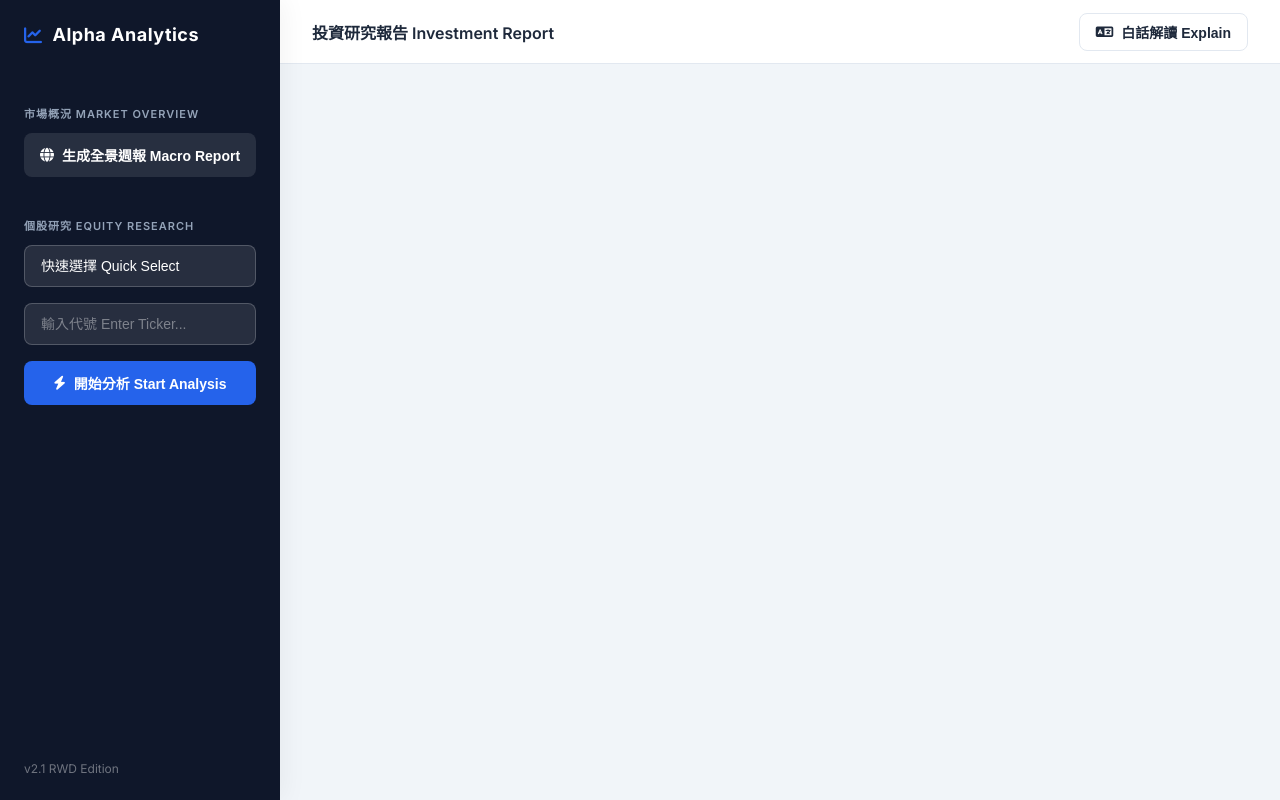
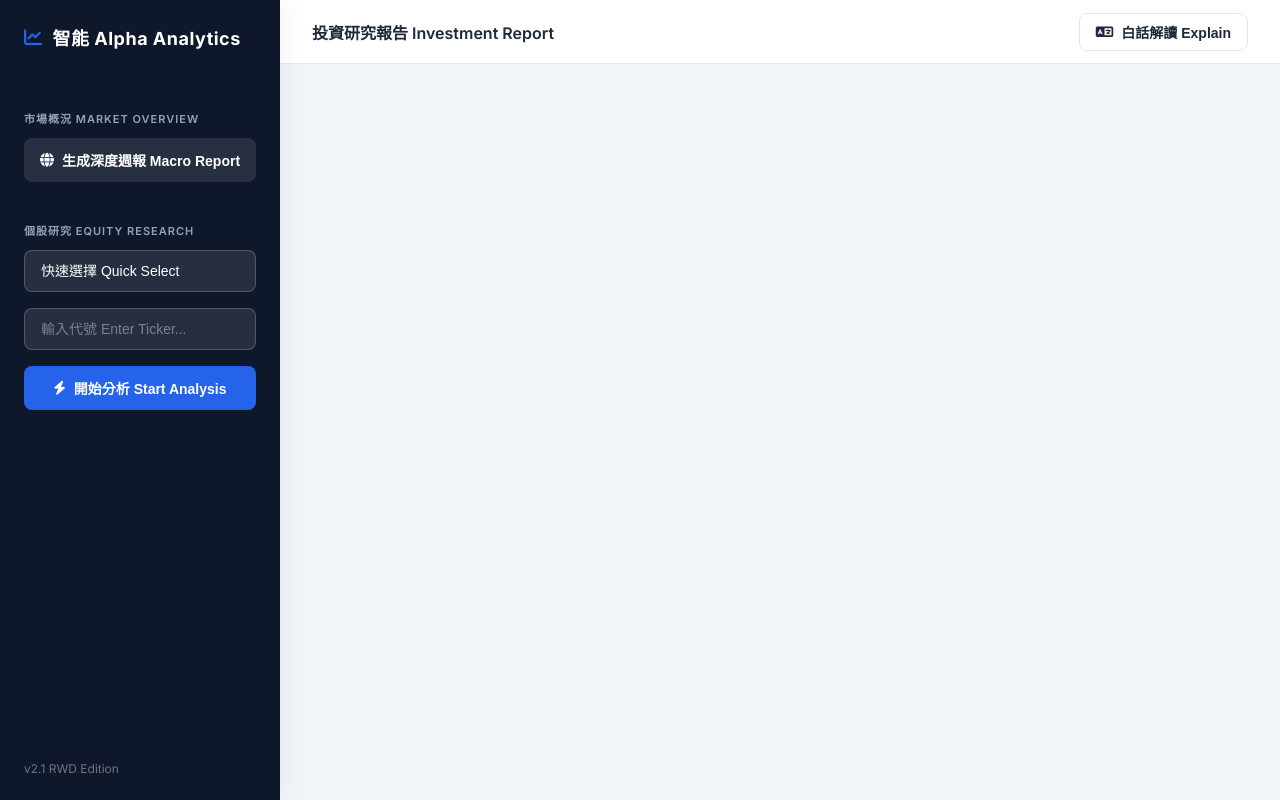
Before and after one commit to laladoogemini/cyber-trader, a Flask app: page / in a window 1280 px wide. Run offline with Flask 3, Linux system fonts and the light colour scheme.

Commit message:
Update report.html

```diff
--- a/templates/report.html
+++ b/templates/report.html
@@ -421,12 +421,12 @@
 <div class="sidebar">
     <div class="logo">
         <i class="fa-solid fa-chart-line"></i>
-        <span>Alpha Analytics</span>
+        <span>智能 Alpha Analytics</span>
     </div>
 
     <div class="section-label">市場概況 Market Overview</div>
     <button class="btn btn-secondary" onclick="run('WEEKLY')">
-        <i class="fa-solid fa-globe"></i> 生成全景週報 Macro Report
+        <i class="fa-solid fa-globe"></i> 生成深度週報 Macro Report
     </button>
 
     <div class="section-label">個股研究 Equity Research</div>
```
